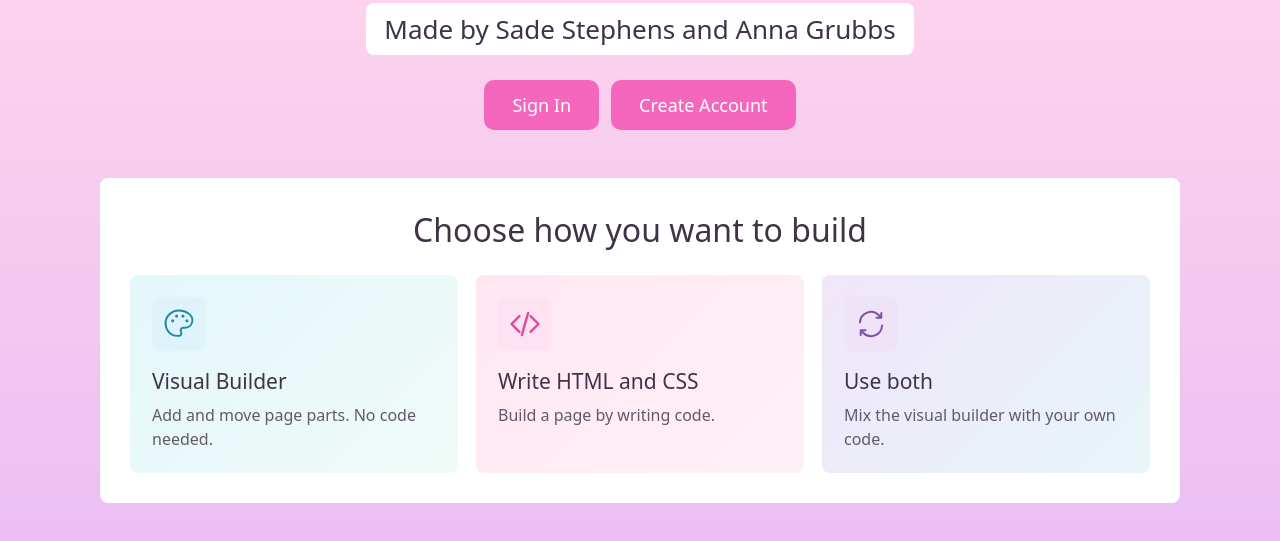
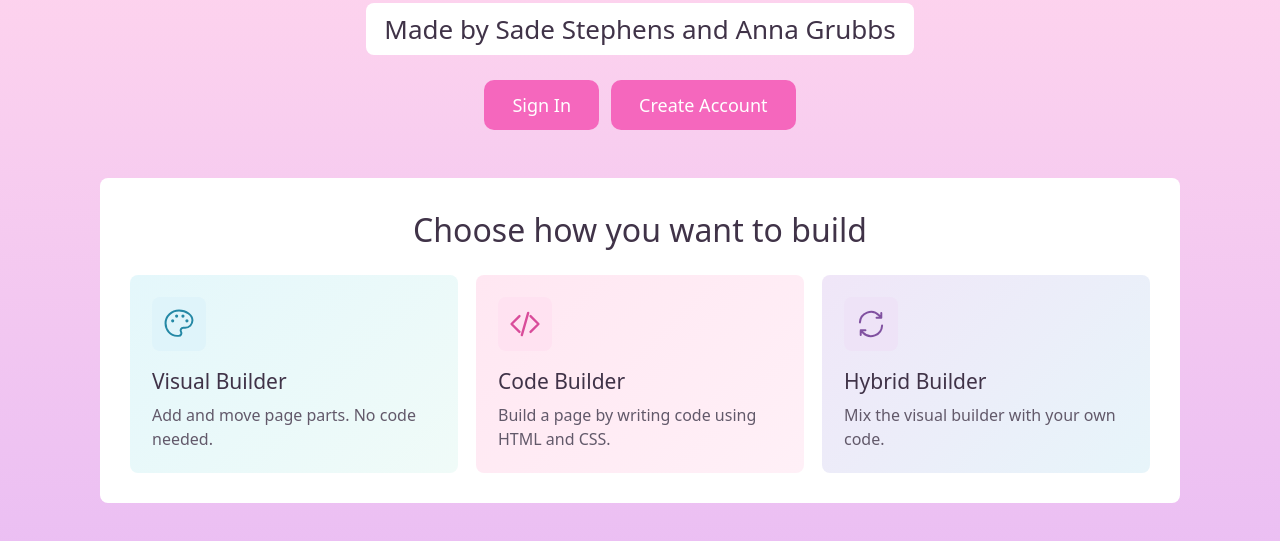
Before and after one commit to megaannachu/Webbuildr, a website built with Vite: page index.html in a window 1280 px wide. Shown: the part 585-1126 px from the top of the page. Built offline with nearby package versions, Linux system fonts and the light colour scheme; no server answers; a web font is replaced by a local one.

Commit message:
changed the names of the builders to be less vague and more descriptive. Also added a new section to the index.html file to include a brief description of the project and its purpose.

```diff
--- a/index.html
+++ b/index.html
@@ -56,8 +56,8 @@
               <path d="m17 14-10 10 10 10M31 14l10 10-10 10M28 10l-8 28" stroke="currentColor" stroke-width="3" stroke-linecap="round" stroke-linejoin="round" />
             </svg>
           </div>
-          <h2>Write HTML and CSS</h2>
-          <p>Build a page by writing code.</p>
+          <h2>Code Builder</h2>
+          <p>Build a page by writing code using HTML and CSS.</p>
         </article>
         <article class="builder-choice">
           <div class="builder-icon hybrid-icon" aria-hidden="true">
@@ -65,7 +65,7 @@
               <path d="M10 22a14 14 0 0 1 24-9l3 3M37 10v6h-6M38 26a14 14 0 0 1-24 9l-3-3M11 38v-6h6" stroke="currentColor" stroke-width="2.5" stroke-linecap="round" stroke-linejoin="round" />
             </svg>
           </div>
-          <h2>Use both</h2>
+          <h2>Hybrid Builder</h2>
           <p>Mix the visual builder with your own code.</p>
         </article>
       </div>
```
